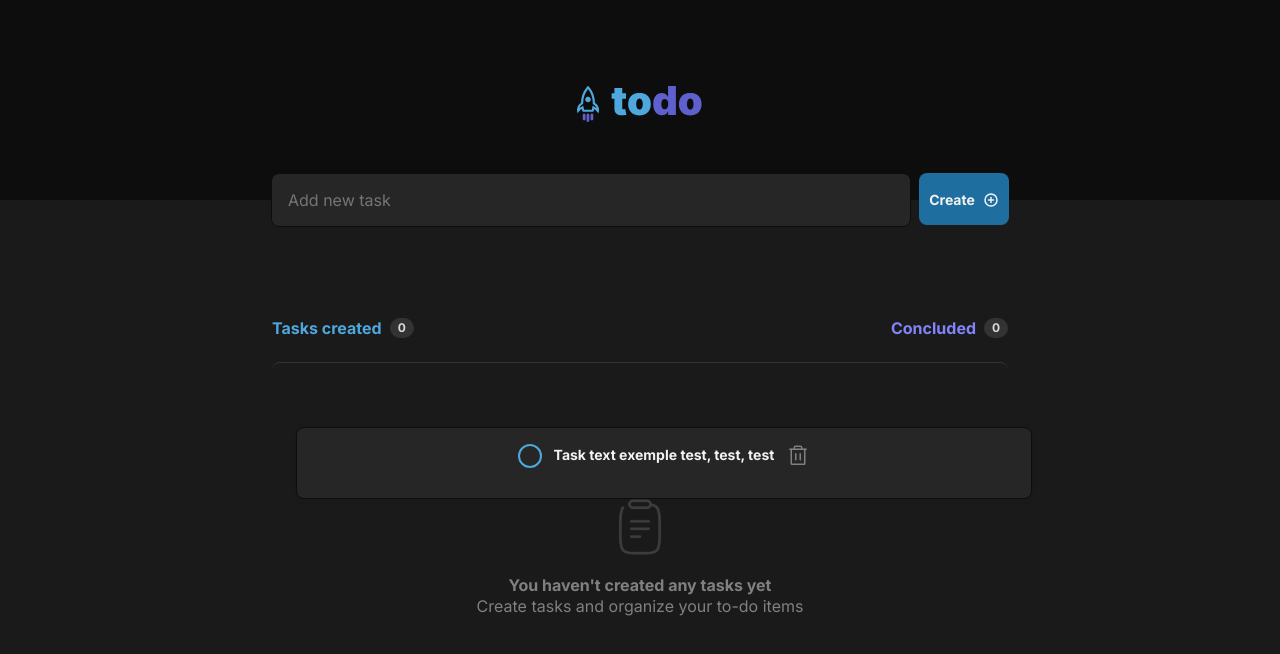
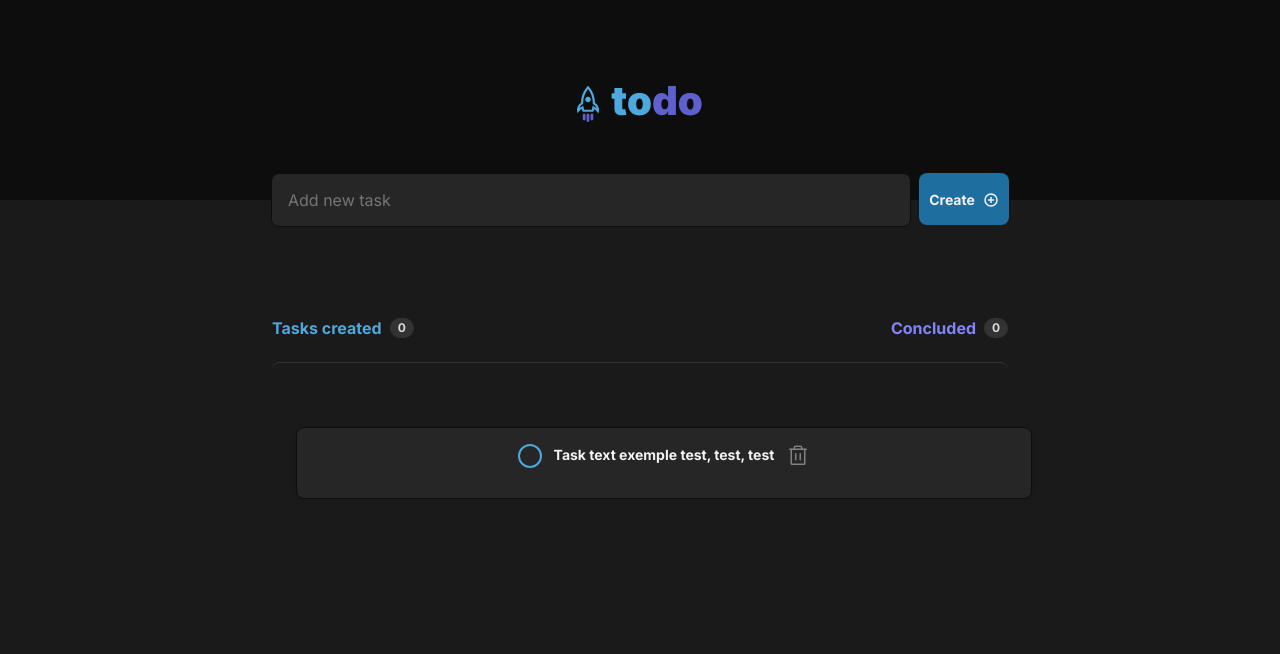
Before and after one commit to artenlf/To-Do-List, a React (Vite) app: page / in a window 1280 px wide. Shown: the top 654 px of the page. Built offline with nearby package versions, Linux system fonts and the light colour scheme.

Commit message:
feat: panel conditional rendering

```diff
--- a/src/components/Panel.tsx
+++ b/src/components/Panel.tsx
@@ -54,13 +54,19 @@ export function Panel() {
           </div>
         </header>
         <div className={styles.content}>
-          {tasks.map((task) => {
-            return <Task content={task} key={task} onDeleteTask={deleteTask} />;
-          })}
-
-          <img src={Clipboard} alt="clipboard icon" />
-          <p>You haven't created any tasks yet</p>
-          <p>Create tasks and organize your to-do items</p>
+          {tasks.length === 0 ? (
+            <>
+              <img src={Clipboard} alt="clipboard icon" />
+              <p>You haven't created any tasks yet</p>
+              <p>Create tasks and organize your to-do items</p>
+            </>
+          ) : (
+            tasks.map((task) => {
+              return (
+                <Task content={task} key={task} onDeleteTask={deleteTask} />
+              );
+            })
+          )}
         </div>
       </section>
     </>
```
